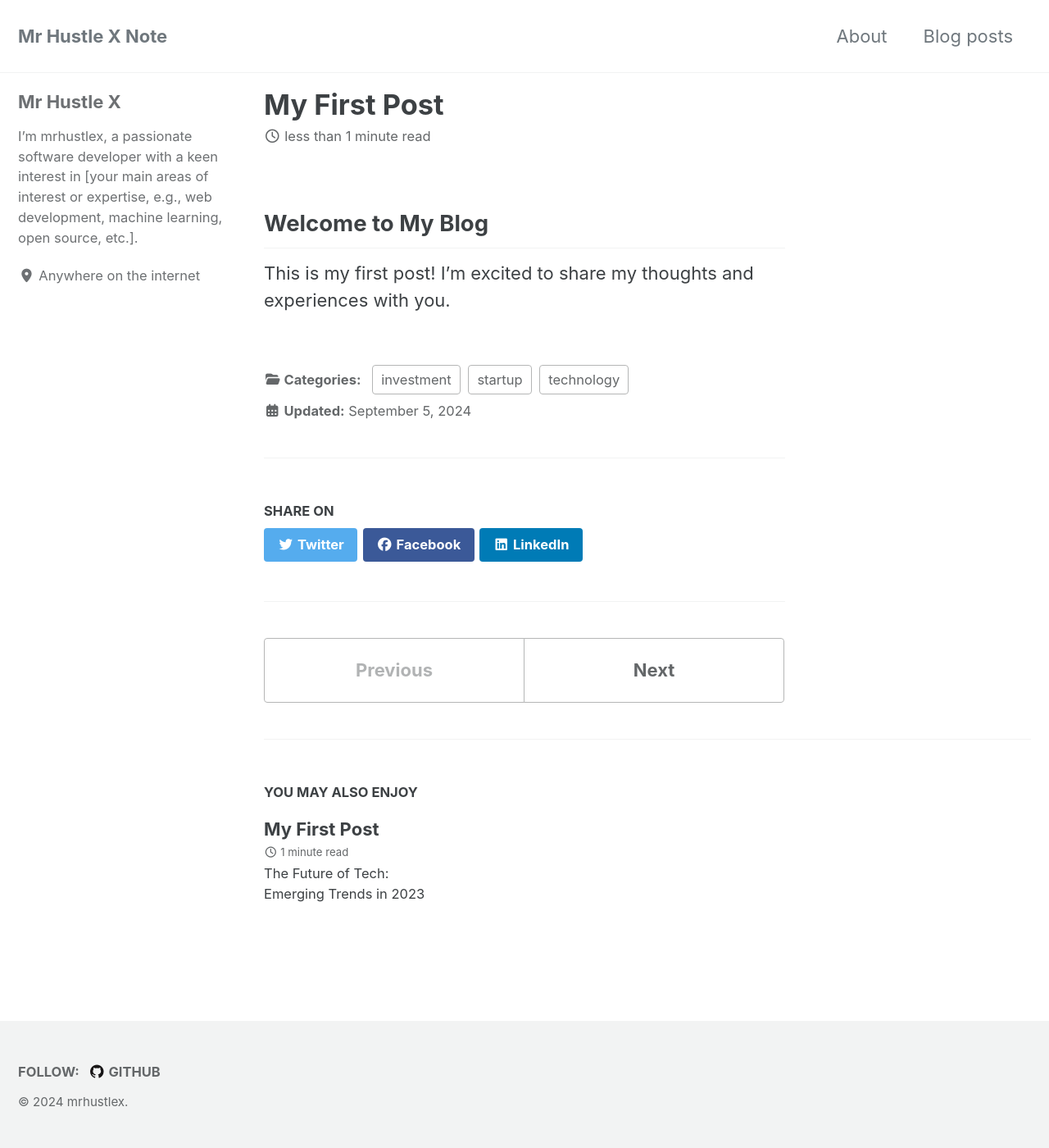
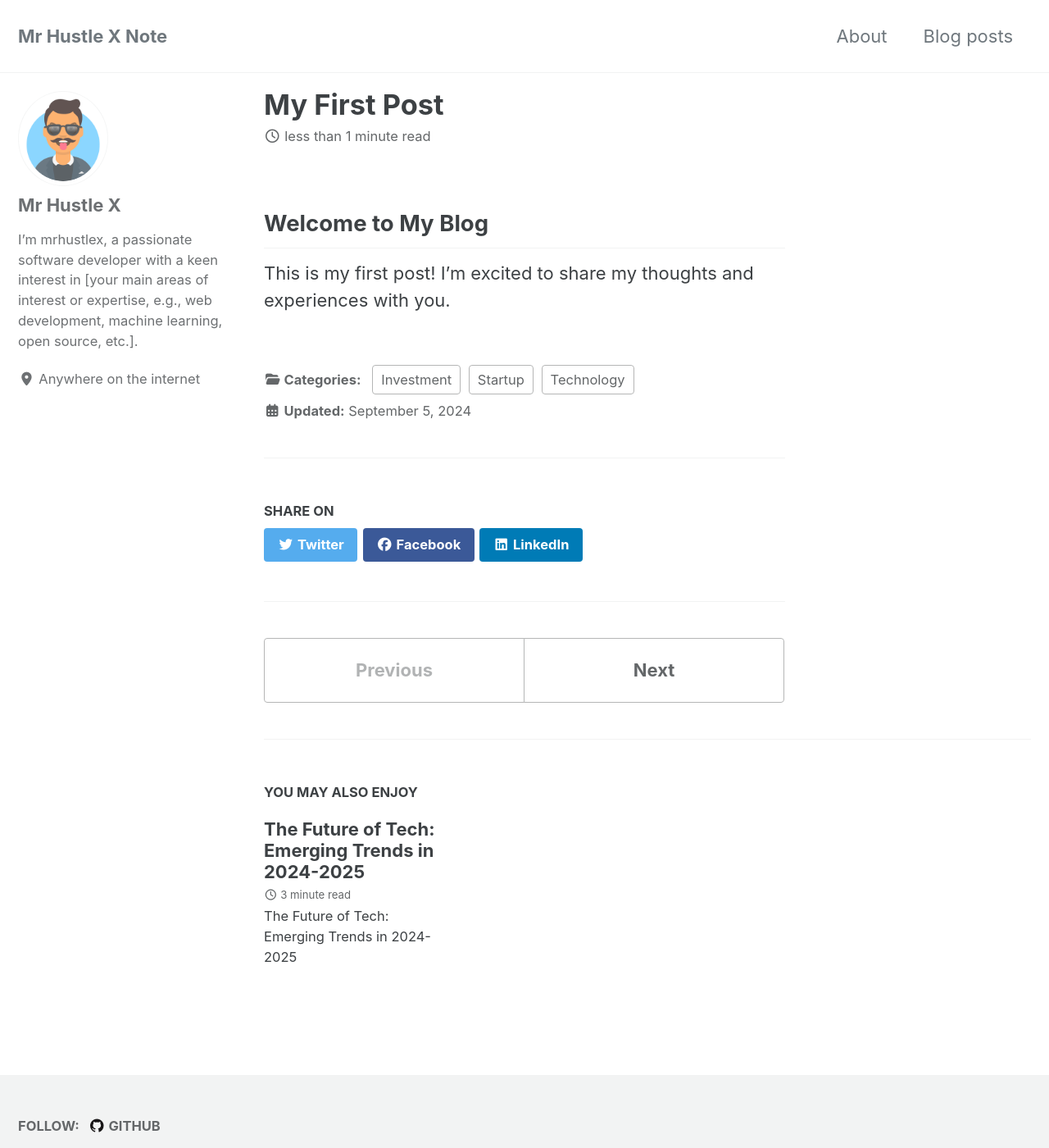
Before and after one commit to mrhustlex/mrhustlex.github.io, a Jekyll site: the page built from _posts/2024-09-05-my-first-post.md, in a window 1280 px wide and 1400 px high. Shown: the whole window at 82% size. Built offline with Jekyll 4.4.1, drawn with Linux system fonts in a browser that asks for light colours; cached includes are drawn as plain includes; part of the change alters nothing that is shown.

Commit message:
added avatar and example second blog

```diff
--- a/_config.yml
+++ b/_config.yml
@@ -114,7 +114,7 @@ analytics:
 # Site Author
 author:
   name             : "Mr Hustle X"
-  avatar           : # path of avatar image, e.g. "/assets/images/bio-photo.jpg"
+  avatar           : "/assets/img/avatar.png"
   bio              : "I'm mrhustlex, a passionate software developer with a keen interest in [your main areas of interest or expertise, e.g., web development, machine learning, open source, etc.]."
   location         : "Anywhere on the internet"
   email            :
--- a/_posts/2024-09-05-my-first-post.md
+++ b/_posts/2024-09-05-my-first-post.md
@@ -2,7 +2,7 @@
 layout: single
 title: "My First Post"
 date: 2024-09-05
-categories: [technology, startup, investment]
+categories: [Technology, Startup, Investment]
 ---
 
 ## Welcome to My Blog
--- a/_posts/2024-09-05-my-second-post.md
+++ /dev/null
@@ -1,39 +0,0 @@
----
-layout: single
-title: "My First Post"
-date: 2024-09-05
-categories: [technology, startup, investment]
----
-
-# **The Future of Tech: Emerging Trends in 2023**
-
-![https://illustrations.popsy.co/emerald/communication.svg](https://illustrations.popsy.co/emerald/communication.svg)
-
-In a world that's constantly evolving, technology continues to shape the way we live, work, and connect. As we step into 2023, let's explore the exciting tech trends that are set to revolutionize the digital landscape.
-
-![Untitled](The%20Future%20of%20Tech%20Emerging%20Trends%20in%202023%20baed89cc61cb4b3693e29c95d04b44f8/Untitled.png)
-
-### **1. Quantum Computing Advances:**
-
-Quantum computing, once a theoretical concept, is now making significant strides. Companies like IBM and Google are pushing the boundaries, promising unprecedented computing power that could transform industries from finance to healthcare.
-
-### **2. Artificial Intelligence in Everyday Life:**
-
-AI is becoming more integrated into our daily routines. From voice-activated assistants to personalized recommendations, the use of artificial intelligence is making our lives more efficient and interconnected.
-
-### **3. 5G and the Internet of Things (IoT):**
-
-The rollout of 5G networks is opening the door to a new era of connectivity. With faster and more reliable internet, the Internet of Things (IoT) is poised to expand, connecting everything from smart homes to autonomous vehicles.
-
-### **4. Augmented Reality (AR) in Retail:**
-
-Augmented reality is transforming the retail experience. Imagine trying on clothes virtually or visualizing furniture in your home before making a purchase. AR is set to redefine how we shop online and in-store.
-
-### **5. Sustainable Tech Solutions:**
-
-The tech industry is increasingly focused on sustainability. From eco-friendly manufacturing processes to energy-efficient devices, the push for green tech solutions is gaining momentum.
-
-> Are you ready for 2024?
->
-
-*As we embrace these technological advancements, it's clear that the future holds unprecedented possibilities. The intersection of quantum computing, artificial intelligence, 5G, augmented reality, and sustainability promises a world where innovation knows no bounds.*
--- /dev/null
+++ b/_posts/2024-09-05-the-future-tech-trend-in-2024-2025.md
@@ -0,0 +1,85 @@
+---
+layout: single
+title: "The Future of Tech: Emerging Trends in 2024-2025"
+date: 2024-09-05
+categories: [Technology]
+---
+
+## **The Future of Tech: Emerging Trends in 2024-2025**
+
+![Communication Illustration](https://illustrations.popsy.co/emerald/communication.svg)
+
+As we transition into 2024, the technological landscape is poised for transformative changes that will redefine our interactions with the digital world. Here, we explore the key tech trends that are set to shape the future over the next couple of years.
+
+### **1. Advancements in Artificial Intelligence (AI):**
+
+AI continues to dominate the tech sphere, with generative AI leading the charge. This technology is not only becoming more accessible but is also being integrated into various sectors, enhancing productivity and creativity. From AI-generated content to advanced personal assistants, the applications are vast and varied, promising to revolutionize how businesses operate and how we interact with technology daily.
+
+![AI Illustration](https://illustrations.popsy.co/emerald/artificial-intelligence.svg)
+
+### **2. Quantum Computing Breakthroughs:**
+
+Quantum computing is moving from theoretical to practical applications, with significant investments aimed at solving complex problems in fields such as cryptography, drug discovery, and materials science. Companies are racing to develop quantum algorithms that can outperform classical computers, potentially unlocking new capabilities and efficiencies across industries.
+
+![Quantum Computing Illustration](https://illustrations.popsy.co/emerald/quantum-computing.svg)
+
+### **3. The Rise of 5G and Beyond:**
+
+The rollout of 5G technology is paving the way for enhanced connectivity, enabling a new wave of Internet of Things (IoT) devices. As 5G networks become more widespread, we can expect a surge in smart devices that communicate seamlessly, leading to smarter homes, cities, and industries. The anticipated arrival of 6G technology will further enhance these capabilities, focusing on sustainability and energy efficiency.
+
+![5G Illustration](https://illustrations.popsy.co/emerald/5g.svg)
+
+### **4. Blockchain and Decentralized Technologies:**
+
+Blockchain technology is gaining traction beyond cryptocurrencies, with applications in supply chain management, healthcare, and finance. The emphasis on transparency and security is driving organizations to explore decentralized solutions that can enhance trust and efficiency in transactions and data sharing.
+
+![Blockchain Illustration](https://illustrations.popsy.co/emerald/blockchain.svg)
+
+### **5. Immersive Technologies: AR and VR:**
+
+Augmented Reality (AR) and Virtual Reality (VR) are set to redefine user experiences in various sectors, including retail, education, and entertainment. These technologies offer immersive experiences that can enhance learning, facilitate remote collaboration, and create engaging marketing strategies, making them essential tools for businesses looking to innovate.
+
+![AR VR Illustration](https://illustrations.popsy.co/emerald/augmented-reality.svg)
+
+### **6. Sustainable Technology Solutions:**
+
+As environmental concerns grow, the tech industry is increasingly focusing on sustainability. Innovations in cleantech, such as renewable energy technologies and energy-efficient devices, are becoming more prevalent. Companies are investing in sustainable practices and products, aligning with consumer demand for eco-friendly solutions.
+
+![Sustainable Tech Illustration](https://illustrations.popsy.co/emerald/sustainability.svg)
+
+### **7. Enhanced Cybersecurity Measures:**
+
+With the rise of digital threats, cybersecurity remains a top priority for organizations. The integration of AI in cybersecurity is helping to predict and mitigate risks, while new frameworks and protocols are being developed to protect sensitive data and maintain user trust.
+
+![Cybersecurity Illustration](https://illustrations.popsy.co/emerald/cybersecurity.svg)
+
+### **8. Edge Computing Expansion:**
+
+Edge computing is emerging as a crucial component in managing data generated by IoT devices. By processing data closer to the source, organizations can reduce latency and bandwidth usage, leading to faster and more efficient operations. This trend will be vital as the number of connected devices continues to grow.
+
+![Edge Computing Illustration](https://illustrations.popsy.co/emerald/edge-computing.svg)
+
+## Table of Contents
+1. [Advancements in Artificial Intelligence (AI)](#1-advancements-in-artificial-intelligence-ai)
+2. [Quantum Computing Breakthroughs](#2-quantum-computing-breakthroughs)
+3. [The Rise of 5G and Beyond](#3-the-rise-of-5g-and-beyond)
+4. [Blockchain and Decentralized Technologies](#4-blockchain-and-decentralized-technologies)
+5. [Immersive Technologies: AR and VR](#5-immersive-technologies-ar-and-vr)
+6. [Sustainable Technology Solutions](#6-sustainable-technology-solutions)
+7. [Enhanced Cybersecurity Measures](#7-enhanced-cybersecurity-measures)
+8. [Edge Computing Expansion](#8-edge-computing-expansion)
+
+> Are you prepared for the tech transformations ahead?
+
+*The convergence of these trends promises to create a dynamic and interconnected future. As we embrace these advancements, the potential for innovation and improvement in our daily lives and industries is immense.*
+
+### **FAQ**
+
+**Q1: What are the key tech trends for 2024-2025?**
+A1: The key tech trends for 2024-2025 include advancements in artificial intelligence, quantum computing breakthroughs, the rise of 5G and beyond, blockchain and decentralized technologies, immersive technologies like AR and VR, sustainable technology solutions, enhanced cybersecurity measures, and edge computing expansion.
+
+**Q2: How will AI shape the future of technology?**
+A2: AI will continue to dominate the tech sphere, with generative AI leading the charge. It will become more accessible and integrated into various sectors, enhancing productivity and creativity. AI will revolutionize how businesses operate and how we interact with technology daily.
+
+**Q3: What are the benefits of 5G technology?**
+A3: 5G technology will enable enhanced connectivity, paving the way for a new wave of IoT devices. It will lead to smarter homes, cities, and industries with seamless communication between devices. The anticipated arrival of 6G will further enhance these capabilities, focusing on sustainability and energy efficiency.
```
Also changed, not shown: assets/img/avatar.png (added).
